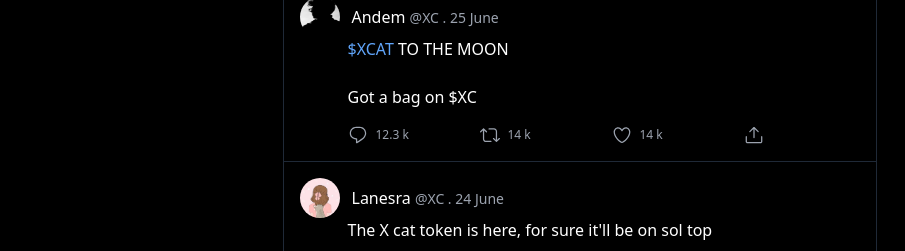
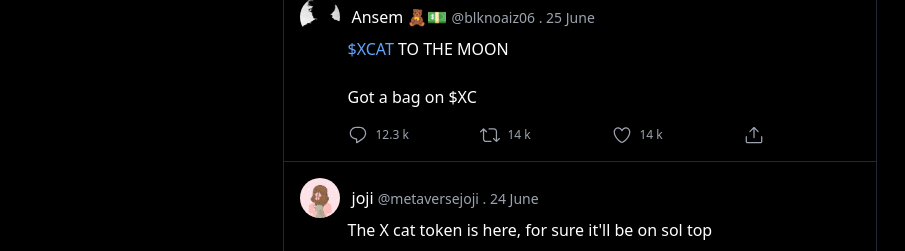
Before and after one commit to Yu-Zhong007/X-Cat, a plain HTML site: page index.html in a window 1280 px wide. Shown: the part 780-1031 px from the top of the page, 0-905 px from the left. Drawn offline with nearby package versions, Linux system fonts and the light colour scheme.

Commit message:
Update index.html

```diff
--- a/index.html
+++ b/index.html
@@ -272,9 +272,9 @@
                       </div>
                       <div class="ml-3">
                         <p class="text-base leading-6 font-medium text-white">
-                          Andem
+                          Ansem 🧸💵
                           <span class="text-sm leading-5 font-medium text-gray-400 group-hover:text-gray-300 transition ease-in-out duration-150">
-                            @XC . 25 June
+                            @blknoaiz06 . 25 June
                           </span>
                         </p>
                       </div>
@@ -343,9 +343,9 @@ Got a bag on $XC
                       </div>
                       <div class="ml-3">
                         <p class="text-base leading-6 font-medium text-white">
-                          Lanesra
+                          joji
                           <span class="text-sm leading-5 font-medium text-gray-400 group-hover:text-gray-300 transition ease-in-out duration-150">
-                            @XC . 24 June
+                            @metaversejoji . 24 June
                           </span>
                         </p>
                       </div>
```
